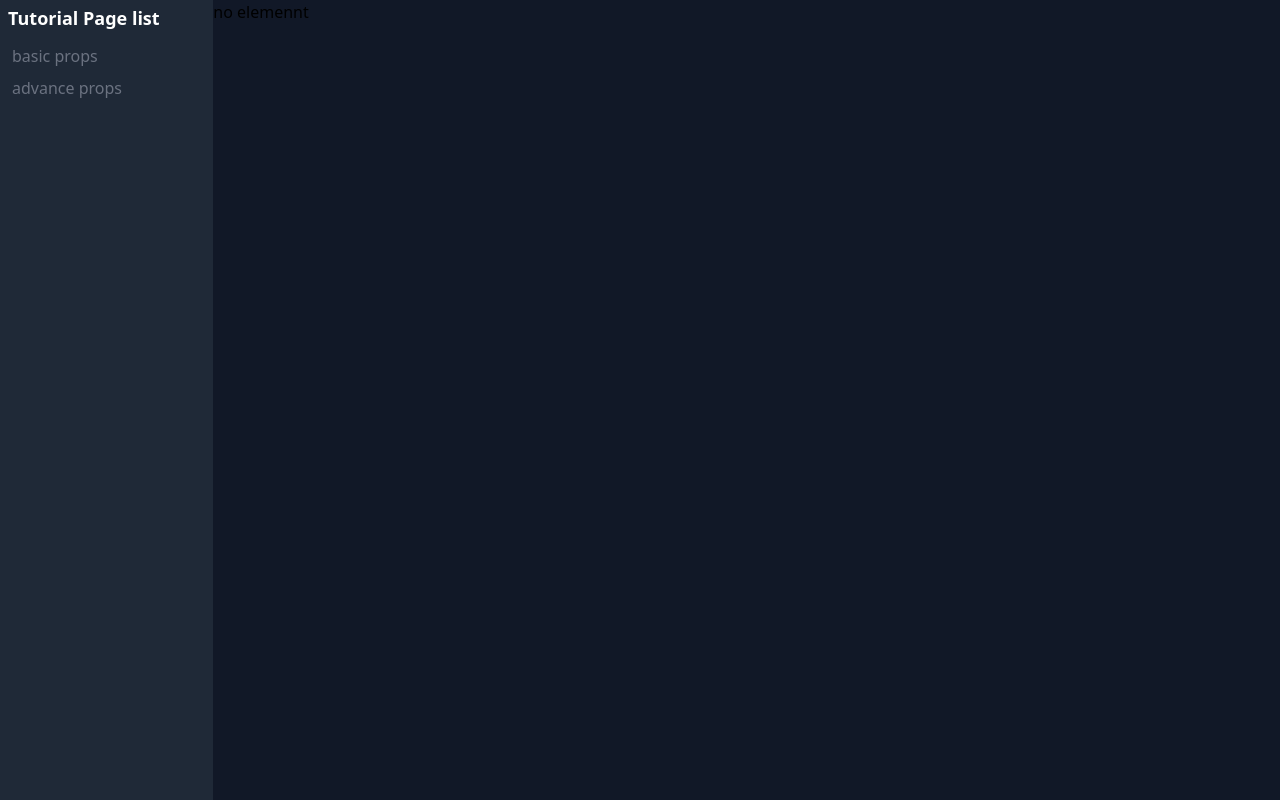
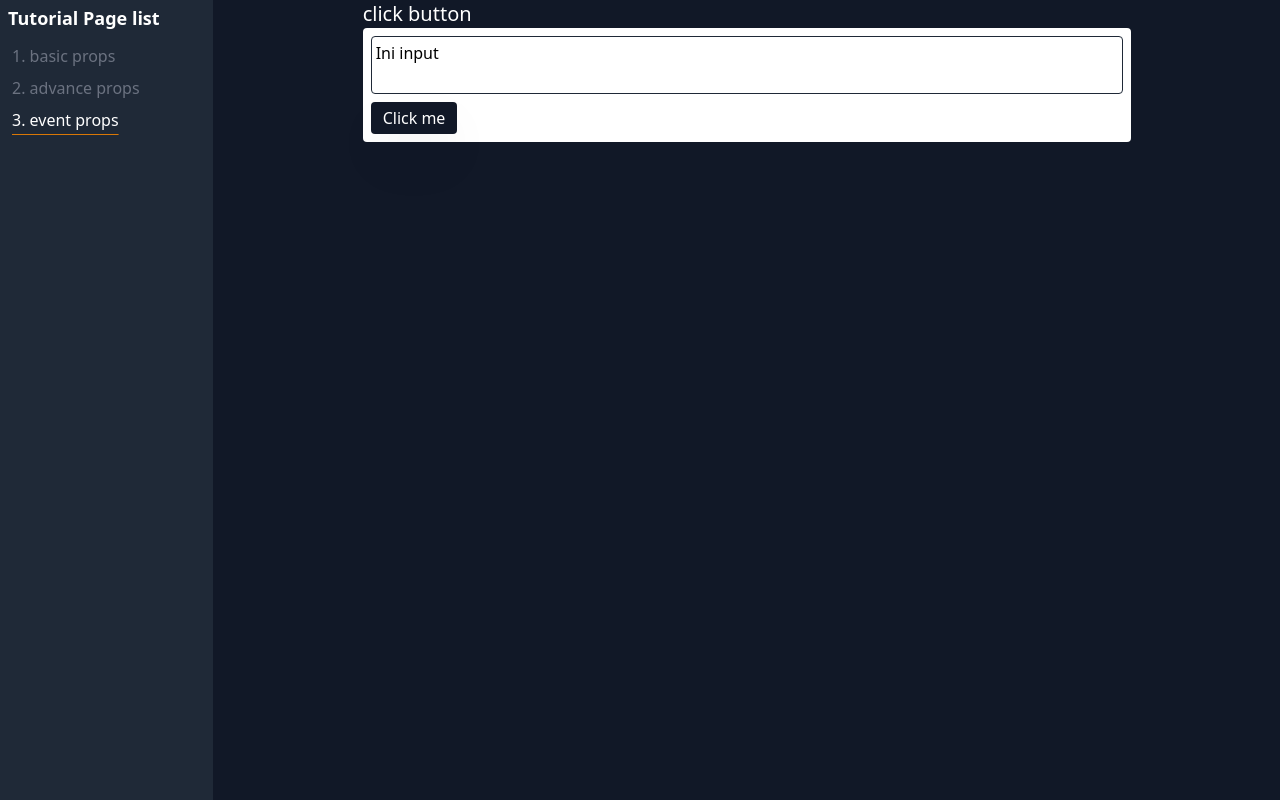
Before and after one commit to zidan-p/react-typescript, a React (Create React App) app: page /event-props in a window 1280 px wide. Built offline with nearby package versions, Linux system fonts and the light colour scheme.

Commit message:
event props

```diff
--- a/src/App.tsx
+++ b/src/App.tsx
@@ -1,7 +1,6 @@
 import { Routes, Route, Outlet, Link } from "react-router-dom";
 import { MainLayout } from "./layout/MainLayout";
 import { pagesData } from "./data/pagesData";
-import { BasicProps } from "./pages/BasicProps";
 
 function App() {
   return (
--- a/src/data/pagesData.tsx
+++ b/src/data/pagesData.tsx
@@ -1,17 +1,28 @@
+import { FC } from "react";
 import { AdvanceProps } from "../pages/AdvanceProps";
 import { BasicProps } from "../pages/BasicProps";
+import { EventProps } from "../pages/eventProps/EventProps";
 
+type pagesDataType = {
+    path: string;
+    name: string;
+    Element: FC;
+}[];
 
-
-export const pagesData = [
+export const pagesData : pagesDataType = [
     {
         path: "/",
-        name: "basic props",
+        name: "1. basic props",
         Element : BasicProps  //not rendered
     },
     {
         path: "/advance-props",
-        name: "advance props",
+        name: "2. advance props",
         Element : AdvanceProps
+    },
+    {
+        path: "/event-props",
+        name: "3. event props",
+        Element: EventProps
     }
 ];
--- /dev/null
+++ b/src/pages/eventProps/EventProps.tsx
@@ -0,0 +1,26 @@
+
+// there are 2 most frequently used event interface.
+// click event in buttin and chane event in input
+
+import { FancyButton } from "./components/FancyButton"
+import { FancyInput } from "./components/FancyInput"
+
+export const EventProps = ()=> {
+    return(
+        <div className="">
+            <div className="mx-auto max-w-3xl">
+                <div className="">
+                    <h2 className='text-white text-xl'>click button</h2>
+                    <div className="bg-white rounded p-2">
+                        <div className="mb-2">
+                            <FancyInput />
+                        </div>
+                        <FancyButton onClick={(e)=>console.log("clicked in")} >
+                            Click me
+                        </FancyButton>
+                    </div>
+                </div>
+            </div>
+        </div>
+    )
+}
--- /dev/null
+++ b/src/pages/eventProps/components/FancyButton.tsx
@@ -0,0 +1,26 @@
+//example using react event props as type
+
+import React from "react";
+
+//here use click element
+type FancyButtonProps = {
+    onClick : (event: React.MouseEvent<HTMLButtonElement>) => void;
+    children: React.ReactElement | string | number
+}
+
+
+export const FancyButton = (props: FancyButtonProps) => {
+    const handleCLick = (e: React.MouseEvent<HTMLButtonElement>) => {
+        alert("hallo, and amengeklik ini");
+        props.onClick(e);
+    }
+
+    return (
+        <button
+        className="transition px-3 py-1 bg-gray-900 text-white rounded shadow-2xl hover:bg-gray-800 active:shadow-none active:bg-gray-700 "
+            onClick={handleCLick}
+        >
+            {props.children}
+        </button>
+    )
+}
--- /dev/null
+++ b/src/pages/eventProps/components/FancyInput.tsx
@@ -0,0 +1,13 @@
+
+
+
+export const FancyInput = () => {
+
+
+    return(
+        <div className="border border-gray-800 rounded p-1">
+            <label htmlFor="">Ini input</label>
+            <input className="w-full" type="text" />
+        </div>
+    )
+}
```
Also changed, not shown: src/pages/styleProps/StyleProps.tsx (added), src/pages/styleProps/components/Container.tsx (added).
